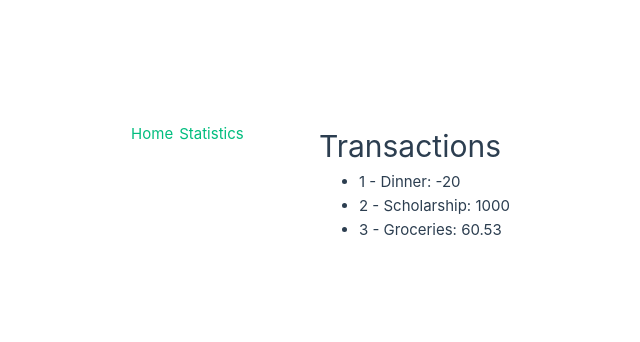
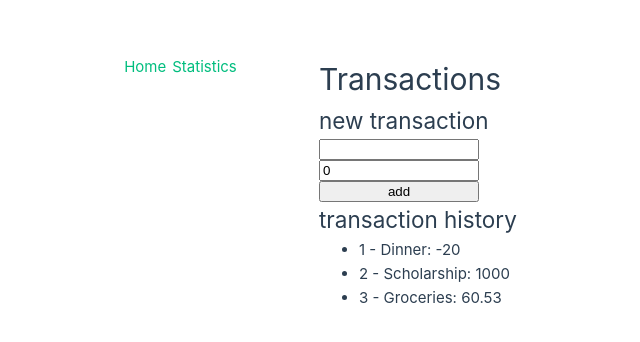
Before and after one commit to FilipTarajko/finance-manager, a Vue app: page / in a window 1280 px wide. Shown: the part 218-560 px from the top of the page, without its empty margins (321-961 px from the left). Built offline with nearby package versions, Linux system fonts and the light colour scheme.

Commit message:
Add NewTransactionForm

```diff
--- a/package.json
+++ b/package.json
@@ -16,6 +16,7 @@
   },
   "dependencies": {
     "pinia": "^2.1.7",
+    "sass": "^1.70.0",
     "vue": "^3.4.15",
     "vue-router": "^4.2.5"
   },
--- a/src/App.vue
+++ b/src/App.vue
@@ -1,5 +1,5 @@
 <script setup lang="ts">
-  import { RouterLink, RouterView } from 'vue-router'
+import { RouterLink, RouterView } from 'vue-router'
 </script>
 
 <template>
--- /dev/null
+++ b/src/components/NewTransactionForm.vue
@@ -0,0 +1,25 @@
+<script setup lang="ts">
+import { ref } from 'vue'
+import { useTransactionStore } from '../stores/transactionStore'
+const transactionsStore = useTransactionStore()
+
+const name = ref('')
+const amount = ref(0)
+</script>
+
+<template>
+    <h2>new transaction</h2>
+    <form class="form" @submit.prevent="transactionsStore.addTransaction(name, amount)">
+        <input type="text" v-model="name" />
+        <input type="number" step="0.01" v-model="amount" />
+        <button>add</button>
+    </form>
+</template>
+
+<style lang="scss">
+.form {
+    display: flex;
+    flex-direction: column;
+    width: 10rem;
+}
+</style>
--- a/src/stores/transactionStore.ts
+++ b/src/stores/transactionStore.ts
@@ -2,29 +2,33 @@ import { ref, computed } from 'vue'
 import { defineStore } from 'pinia'
 
 export const useTransactionStore = defineStore('transactionStore', () => {
-  const transactions = ref([{
+  const transactions = ref([
+    {
       id: 1,
-    name: "Dinner",
+      name: 'Dinner',
       amount: -20
-  }, {
+    },
+    {
       id: 2,
-    name: "Scholarship",
+      name: 'Scholarship',
       amount: 1000
-  }, {
+    },
+    {
       id: 3,
-    name: "Groceries",
+      name: 'Groceries',
       amount: 60.53
-  }]);
+    }
+  ])
 
-  const positiveTransactions = computed(() => transactions.value.filter((elem) => elem.amount>0))
+  const positiveTransactions = computed(() => transactions.value.filter((elem) => elem.amount > 0))
 
-  const negativeTransactions = computed(() => transactions.value.filter((elem) => elem.amount<0))
+  const negativeTransactions = computed(() => transactions.value.filter((elem) => elem.amount < 0))
 
   function addTransaction(name: string, amount: number) {
-    let nextId = 0;
-    for (const elem of transactions.value){
-      if (nextId<elem.id){
-        nextId = elem.id+1;
+    let nextId = 0
+    for (const elem of transactions.value) {
+      if (nextId <= elem.id) {
+        nextId = elem.id + 1
       }
     }
     transactions.value.push({
--- a/src/views/StatisticsView.vue
+++ b/src/views/StatisticsView.vue
@@ -1,17 +1,19 @@
 <script setup lang="ts">
-  import {useTransactionStore} from "../stores/transactionStore";
-  const transactionsStore = useTransactionStore();
+import { useTransactionStore } from '../stores/transactionStore'
+const transactionsStore = useTransactionStore()
 </script>
 
 <template>
   <h1>Statistics</h1>
   positive transactions: {{ transactionsStore.positiveTransactions.length }}
-  <br>
-  total gains: {{ transactionsStore.positiveTransactions.reduce((sum, elem) => sum+elem.amount, 0) }}
-  <br>
+  <br />
+  total gains:
+  {{ transactionsStore.positiveTransactions.reduce((sum, elem) => sum + elem.amount, 0) }}
+  <br />
   negative transactions: {{ transactionsStore.negativeTransactions.length }}
-  <br>
-  total losses: {{ transactionsStore.negativeTransactions.reduce((sum, elem) => sum-elem.amount, 0) }}
-  <br>
-  total difference: {{ transactionsStore.transactions.reduce((sum, elem) => sum+elem.amount, 0) }}
+  <br />
+  total losses:
+  {{ transactionsStore.negativeTransactions.reduce((sum, elem) => sum - elem.amount, 0) }}
+  <br />
+  total difference: {{ transactionsStore.transactions.reduce((sum, elem) => sum + elem.amount, 0) }}
 </template>
--- a/src/views/TransactionsView.vue
+++ b/src/views/TransactionsView.vue
@@ -1,11 +1,14 @@
 <script setup lang="ts">
-  import {useTransactionStore} from "../stores/transactionStore";
-  const transactionsStore = useTransactionStore();
+import NewTransactionForm from '@/components/NewTransactionForm.vue'
+import { useTransactionStore } from '../stores/transactionStore'
+const transactionsStore = useTransactionStore()
 </script>
 
 <template>
   <main>
     <h1>Transactions</h1>
+    <NewTransactionForm />
+    <h2>transaction history</h2>
     <ul>
       <li v-for="transaction of transactionsStore.transactions" :key="transaction.id">
         {{ transaction.id }} - {{ transaction.name }}: {{ transaction.amount }}
```
Also changed, not shown: 1 other file (tests, documents, lock files or other folders). Lines whose indentation alone changed are shown as unchanged.
